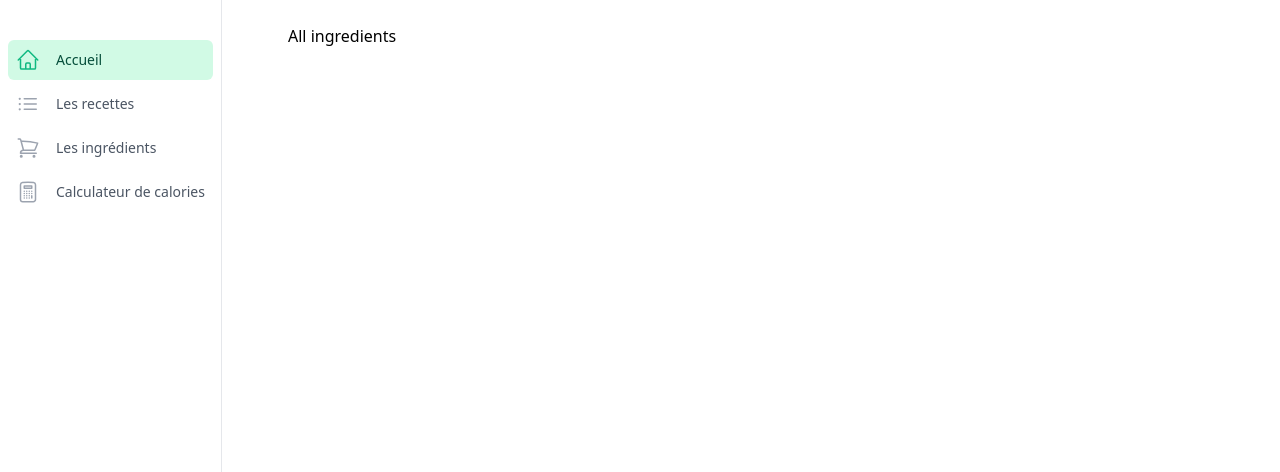
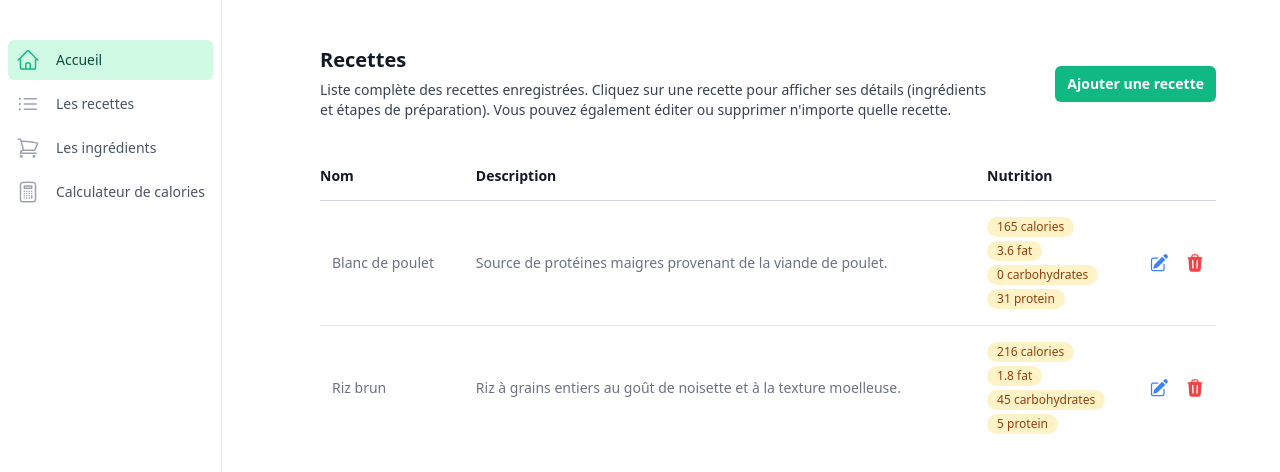
Before and after one commit to quentinHiribarne/Challenge-Stack-API-Vuejs, a Vue app in the folder calories-calculator/: page /ingredients in a window 1280 px wide. Shown: the top 472 px of the page. Built offline with nearby package versions, Linux system fonts and the light colour scheme.

Commit message:
Ingredients page start

```diff
--- a/calories-calculator/src/views/Ingredients.vue
+++ b/calories-calculator/src/views/Ingredients.vue
@@ -1,3 +1,185 @@
 <template>
-    All ingredients
+    <div class="py-6 px-4 sm:px-6 lg:px-8">
+        <div class="sm:flex sm:items-center">
+            <div class="sm:flex-auto">
+                <h1 class="text-xl font-semibold leading-6 text-gray-900">
+                    Recettes
+                </h1>
+                <p class="mt-2 text-sm text-gray-700">
+                    Liste complète des recettes enregistrées. Cliquez sur une recette pour afficher ses détails (ingrédients et étapes de préparation). Vous pouvez également éditer ou supprimer n'importe quelle recette.
+                </p>
+            </div>
+            <div class="mt-4 sm:mt-0 sm:ml-16 sm:flex-none">
+                <button @click="createIngredient" type="button" class="block rounded-md bg-emerald-500 py-2 px-3 text-center text-sm font-semibold text-white shadow-sm hover:bg-emerald-400 focus-visible:outline focus-visible:outline-2 focus-visible:outline-offset-2 focus-visible:outline-emerald-600">
+                    Ajouter une recette
+                </button>
+            </div>
+        </div>
+
+        <div class="mt-8 flow-root">
+            <div class="-my-2 -mx-4 overflow-x-auto sm:-mx-6 lg:-mx-8">
+                <div class="inline-block min-w-full py-2 align-middle sm:px-6 lg:px-8">
+                    <table class="min-w-full divide-y divide-gray-300">
+
+                        <thead>
+                            <tr>
+                                <th scope="col" class="py-3.5 pl-4 pr-3 text-left text-sm font-semibold text-gray-900 sm:pl-0">
+                                    Nom
+                                </th>
+                                <th scope="col" class="hidden sm:table-cell py-3.5 px-3 text-left text-sm font-semibold text-gray-900">
+                                    Description
+                                </th>
+                                <th scope="col" class="hidden sm:table-cell py-3.5 px-3 text-left text-sm font-semibold text-gray-900">
+                                    Nutrition
+                                </th>
+                                <th scope="col" class="relative py-3.5 pl-3 pr-4 sm:pr-0">
+                                    <span class="sr-only">Actions</span>
+                                </th>
+                            </tr>
+                        </thead>
+
+                        <tbody class="divide-y divide-gray-200">
+                            <tr v-for="ingredient in ingredients" :key="ingredient.id">
+                                <td class="whitespace-nowrap py-4 px-3 text-sm text-gray-500">
+                                    {{ ingredient.name }}
+                                </td>
+                                <td class="hidden sm:table-cell whitespace-nowrap py-4 px-3 text-sm text-gray-500 max-w-md">
+                                    {{ ingredient.description }}
+                                </td>
+                                <td class="whitespace-nowrap py-4 px-3 text-sm text-gray-500">
+                                    <div class="flex flex-col gap-1">
+                                        <span v-for="value, key, idx in ingredient.nutrition" :key="idx"
+                                            class="inline-flex items-center w-fit rounded-full bg-amber-100 px-2.5 py-0.5 text-xs font-medium text-amber-800">
+                                            {{ value + ' ' + key }}
+                                        </span>
+                                    </div>
+                                </td>
+                                <td class="py-4 pl-3 w-fit">
+                                    <div class="flex flex-col sm:flex-row gap-4">
+                                        <div @click="editIngredient(ingredient)" class="cursor-pointer">
+                                            <PencilSquareIcon class="w-5 h-5 text-blue-500 hover:text-blue-400" />
+                                            <span class="sr-only">Éditer</span>
+                                        </div>
+                                        <div @click="deleteIngredient(ingredient)" class="cursor-pointer">
+                                            <TrashIcon class="w-5 h-5 text-red-500 hover:text-red-400" />
+                                            <span class="sr-only">Supprimer</span>
+                                        </div>
+                                    </div>
+                                </td>
+                            </tr>
+                        </tbody>
+                    </table>
+                </div>
+            </div>
+        </div>
+    </div>
+
+    <SlideOver
+       :open="showSlideOver"
+       :title="editing ? 'Modifier la recette' : 'Créer une recette'"
+       :isValid="isValid"
+       @close="closeSlideOver"
+       @save="saveIngredient" >
+
+        <template #content>
+            <div class="flex flex-col gap-4">
+                <div>
+                    <label for="name" class="block text-sm font-medium leading-6 text-gray-900">
+                        Nom
+                        <span class="text-red-500">*</span>
+                    </label>
+                    <div class="mt-2">
+                        <input type="name" name="name" id="name"
+                            v-model="ingredient.name"
+                            class="block w-full rounded-md border-0 py-1.5 px-2 text-gray-900 shadow-sm ring-1 ring-inset ring-gray-300 placeholder:text-gray-400 focus:ring-2 focus:ring-inset focus:ring-emerald-500 focus:outline-none sm:text-sm sm:leading-6" />
+                    </div>
+                </div>
+                <div>
+                    <label for="description" class="block text-sm font-medium leading-6 text-gray-900">
+                        Description
+                        <span class="text-red-500">*</span>
+                    </label>
+                    <div class="mt-2">
+                        <textarea type="description" name="description" id="description"
+                            v-model="ingredient.description"
+                            class="block w-full rounded-md border-0 py-1.5 px-2 sm:text-sm sm:leading-6 text-gray-900 shadow-sm ring-1 ring-inset ring-gray-300 placeholder:text-gray-400 focus:ring-2 focus:ring-inset focus:ring-emerald-500 focus:outline-none" />
+                    </div>
+                </div>
+            </div>
+        </template>
+    </SlideOver>
 </template>
+
+<script setup>
+    import { ref, computed } from 'vue';
+
+    import { PencilSquareIcon, TrashIcon, CheckIcon, ChevronUpDownIcon } from '@heroicons/vue/24/solid';
+    import { Listbox, ListboxButton, ListboxLabel, ListboxOption, ListboxOptions } from '@headlessui/vue';
+
+    import SlideOver from '../components/overlays/SlideOverSlotActionFooter.vue';
+    import Modal from '../components/overlays/ModalSimpleSlot.vue';
+
+    const ingredients = ref([
+        {
+            id: 1,
+            name: "Blanc de poulet",
+            description: "Source de protéines maigres provenant de la viande de poulet.",
+            nutrition: {
+                calories: 165,
+                fat: 3.6,
+                carbohydrates: 0,
+                protein: 31
+            }
+        },
+        {
+            id: 2,
+            name: "Riz brun",
+            description: "Riz à grains entiers au goût de noisette et à la texture moelleuse.",
+            nutrition: {
+                calories: 216,
+                fat: 1.8,
+                carbohydrates: 45,
+                protein: 5
+            }
+        },
+    ]);
+
+    const showSlideOver = ref(false);
+    const editing = ref(false);
+    const ingredient = ref({
+        name: '',
+        nutrition: {
+            calories: 0,
+            fat: 0,
+            carbohydrates: 0,
+            protein: 0
+        }
+    });
+
+    const isValid = computed(() => !ingredient.value.title || !ingredient.value.author ? false : true);
+
+    const createIngredient = () => {
+        showSlideOver.value = true;
+    };
+    const editIngredient = (editIngredient) => {
+        showSlideOver.value = true;
+        editing.value = true;
+        ingredient.value = editIngredient;
+    };
+    const deleteIngredient = (ingredient) => console.log('delete ' + ingredient.id);
+
+    const saveIngredient = () => editing.value ? console.log('save changes in ' + ingredient.value.id) : console.log('save new ingredient ' + ingredient.value.title);
+
+    const closeSlideOver = () => {
+        showSlideOver.value = false;
+        ingredient.value = {
+            name: '',
+            nutrition: {
+                calories: 0,
+                fat: 0,
+                carbohydrates: 0,
+                protein: 0
+            }
+        };
+    };
+</script>
```
